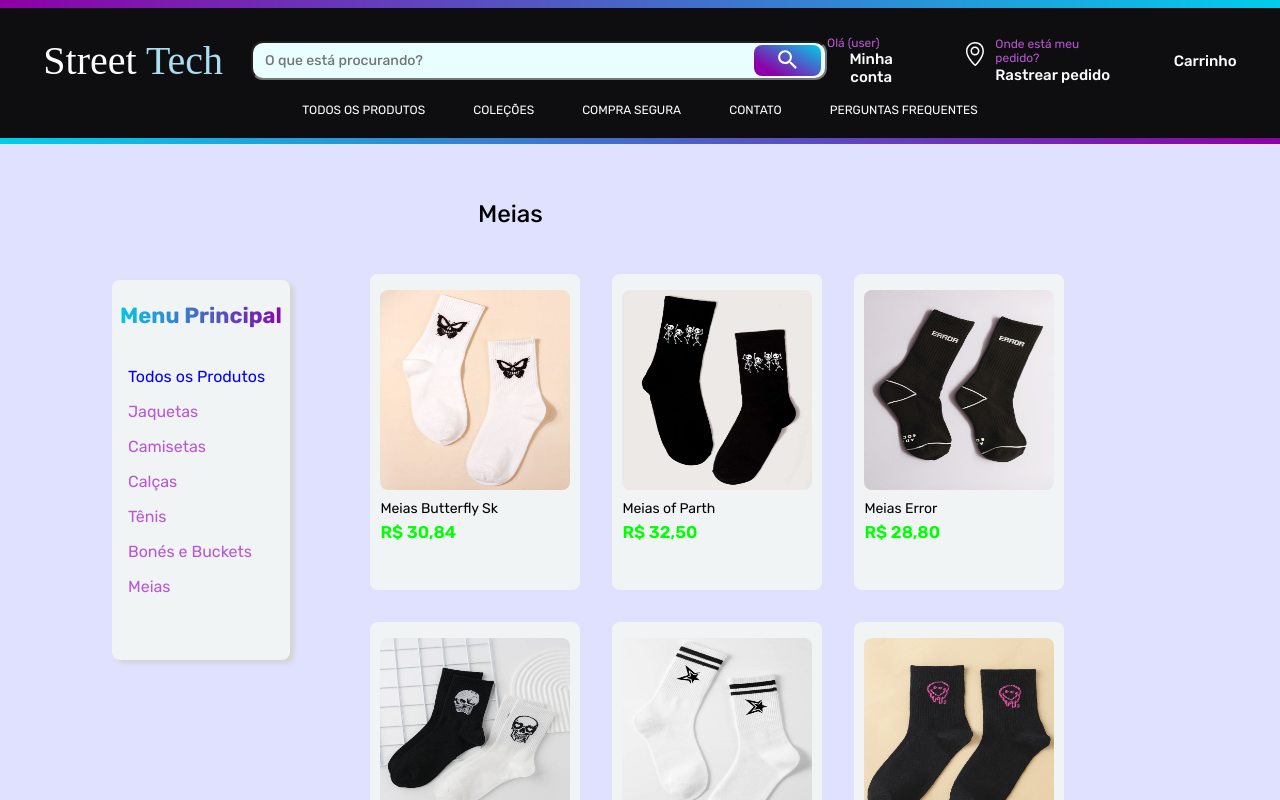
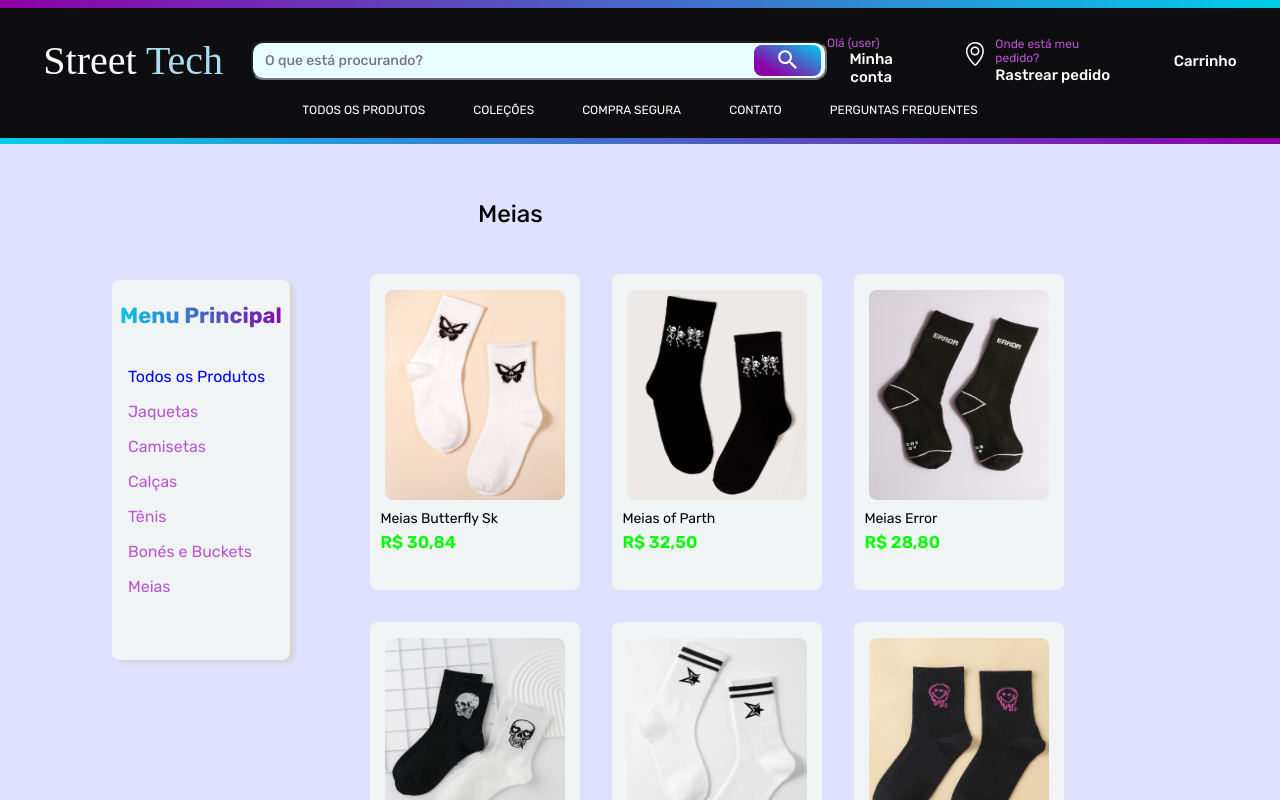
Before and after one commit to gustavocarvalho-ra/NextJs-Loja_Roupas, a Next.js app: page /pages/meias in a window 1280 px wide. Shown: the top 800 px of the page. Built offline with nearby package versions, Linux system fonts and the light colour scheme; a web font is replaced by a local one.

Commit message:
style: ajust WH

```diff
--- a/app/pages/meias/page.tsx
+++ b/app/pages/meias/page.tsx
@@ -28,7 +28,7 @@ export default function Test () {
           .map(item => (
             // eslint-disable-next-line react/jsx-key
             <div className="card">
-              <Image src={item.photo} alt="test" width={190} height={200} style={{backgroundSize: "auto", borderRadius: "8px"}}/>
+              <Image src={item.photo} alt="test" width={180} height={210} style={{backgroundSize: "auto", borderRadius: "8px"}}/>
               <div className="info">
                 <h1 key={item.name}>{item.name}</h1>
                 <p key={item.price}>{item.price}</p>
```
